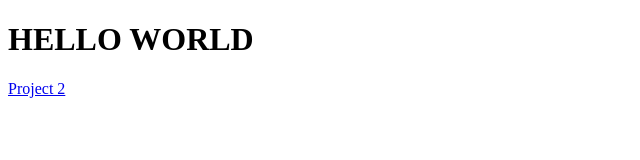
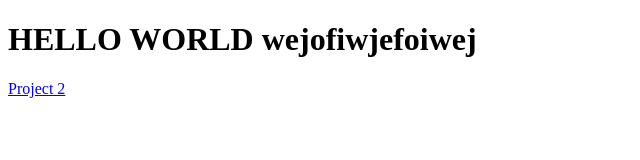
Before and after one commit to jimcwx/jimcwx.github.io, a plain HTML site: page index.html in a window 1280 px wide. Shown: the whole page, without its empty margins (0-640 px from the left). Drawn offline with Linux system fonts and the light colour scheme.

Commit message:
blah blah blah

```diff
--- a/index.html
+++ b/index.html
@@ -7,7 +7,7 @@
     <title>GIT HUB PAGES</title>
 </head>
 <body>
-    <h1>HELLO WORLD</h1>
+    <h1>HELLO WORLD wejofiwjefoiwej</h1>
     <a href="https://jimcwx.github.io/jim-wang-project-two/">Project 2</a>
 </body>
 </html>
```
Also changed, not shown: 1 other file.
